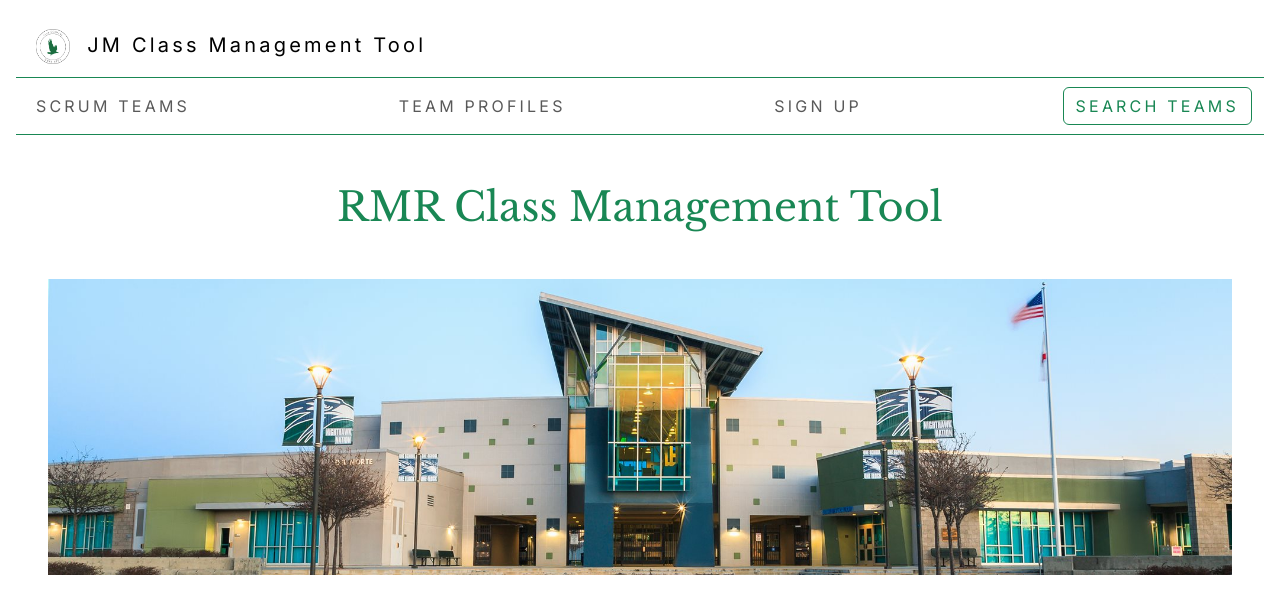
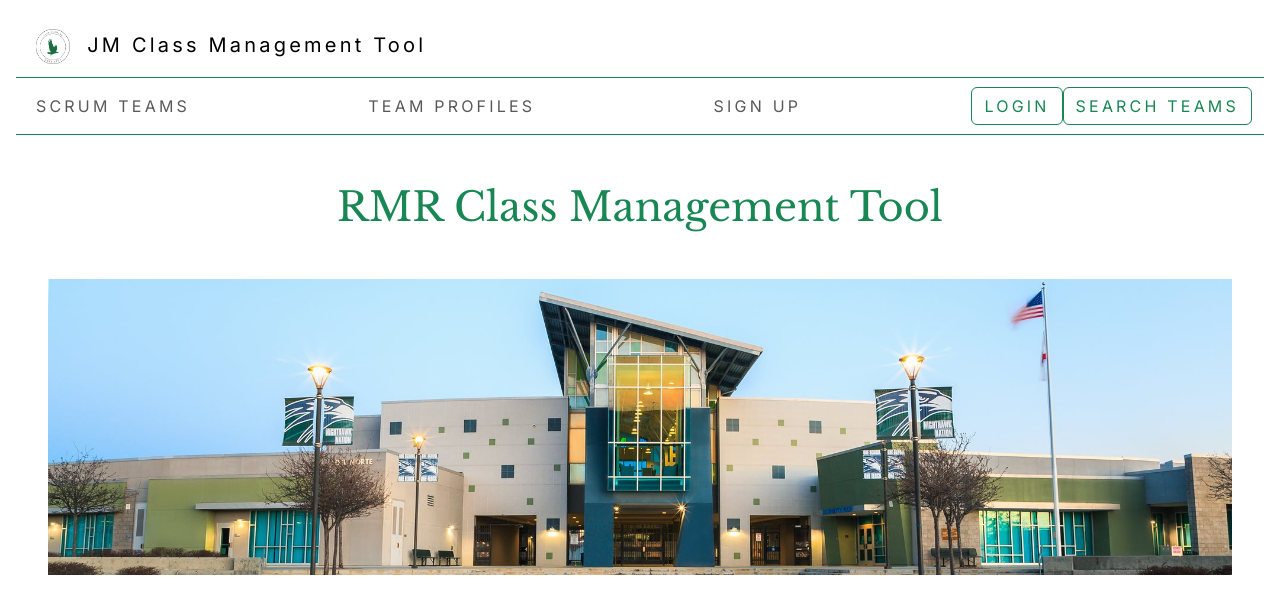
Before and after one commit to saumyapalk23/codingprojfontend, a Jekyll site: the page built from index.md, in a window 1280 px wide. Shown: the top 614 px of the page. Built offline with Jekyll 4.4.1, drawn with Linux system fonts in a browser that asks for light colours; our own code applies the rules of GitHub Pages for plain Markdown files; the repository's description, which GitHub fills in, is left out.

Commit message:
addLoginLInk

```diff
--- a/_includes/nav.html
+++ b/_includes/nav.html
@@ -36,6 +36,7 @@
           <a class="nav-link" href="{{ site.baseurl }}/signup">SIGN UP</a>
         </li>
       </ul>
+      <a class="btn btn-outline-success text-nowrap" href="{{ site.baseurl }}/login">LOGIN</a>
       <a class="btn btn-outline-success text-nowrap" href="{{ site.baseurl }}/search">SEARCH TEAMS</a>
     </div>
   </div>
```
